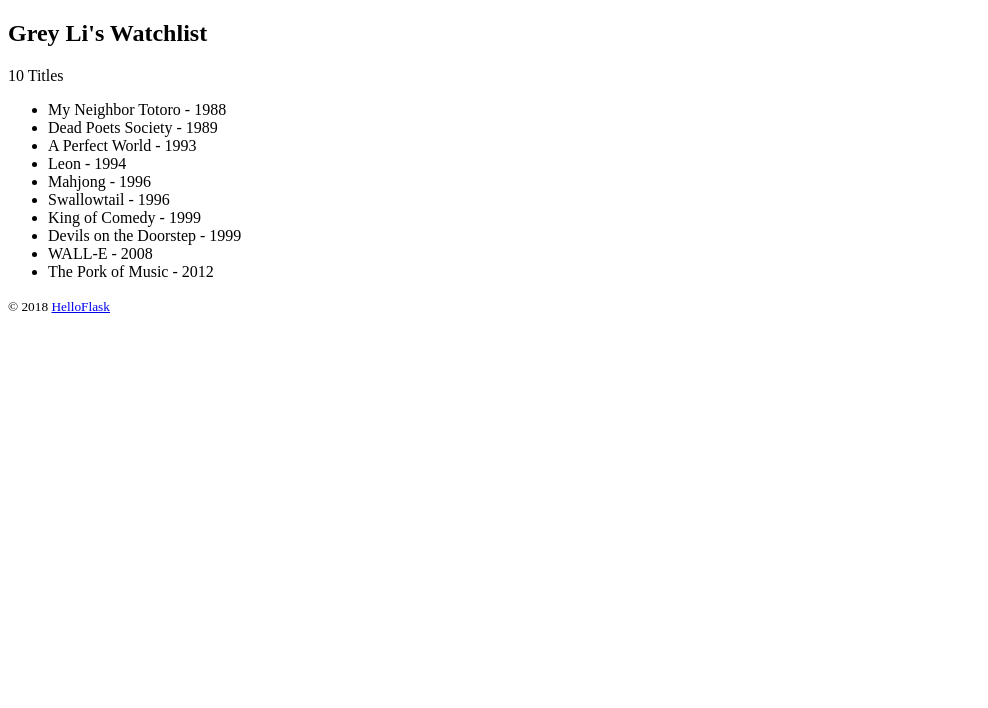
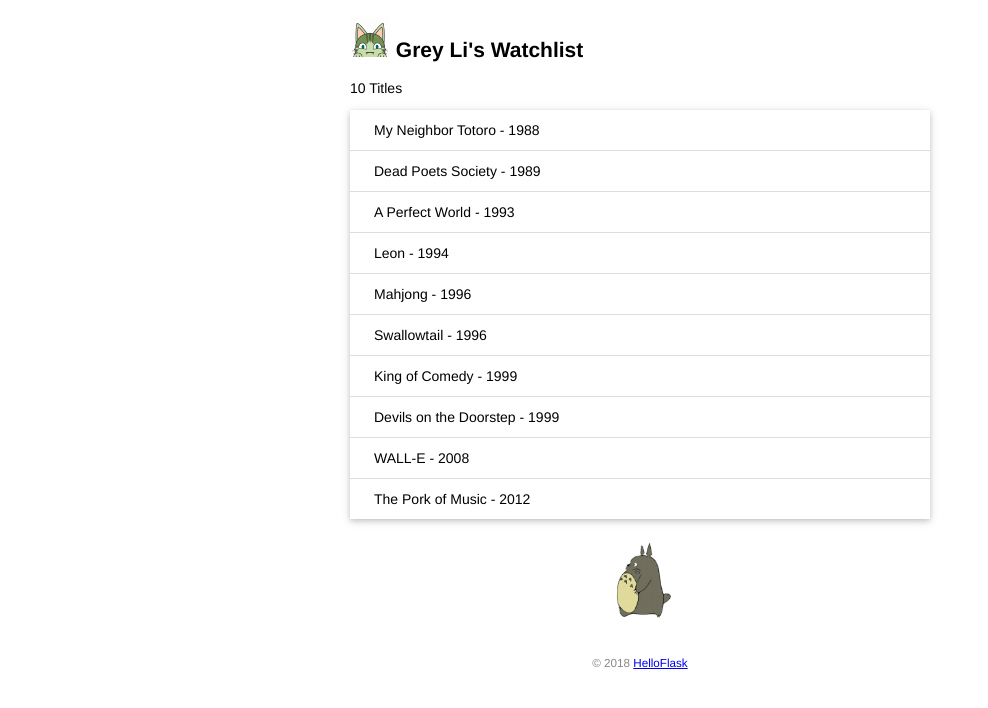
Before and after one commit to iotalpha/watchlist, a Flask app: page / in a window 1280 px wide. Shown: the top 708 px of the page, without its empty margins (0-988 px from the left). Run offline with Flask 2, Linux system fonts and the light colour scheme.

Commit message:
Add static files

```diff
--- /dev/null
+++ b/static/style.css
@@ -0,0 +1,126 @@
+body {
+    margin: auto;
+    max-width: 580px;
+    font-size: 14px;
+    font-family: Helvetica, Arial, sans-serif;
+}
+
+.avatar {
+    width: 40px;
+}
+
+nav ul {
+    list-style-type: none;
+    margin: 0;
+    padding: 0;
+    overflow: hidden;
+    background-color: #333;
+}
+
+nav li {
+    float: left;
+}
+
+nav li a {
+    display: block;
+    color: white;
+    text-align: center;
+    padding: 8px 12px;
+    text-decoration: none;
+}
+
+nav li a:hover {
+    background-color: #111;
+}
+
+.alert {
+    position: relative;
+    padding: 7px;
+    margin: 7px 0;
+    border: 1px solid transparent;
+    color: #004085;
+    background-color: #cce5ff;
+    border-color: #b8daff;
+    border-radius: 5px;
+}
+
+input[type=submit] {
+    font-family: inherit;
+}
+
+input[type=text] {
+    border: 1px solid #ddd;
+}
+
+input[name=year] {
+    width: 50px;
+}
+
+.btn {
+    font-size: 12px;
+    padding: 3px 5px;
+    text-decoration: none;
+    cursor: pointer;
+    background-color: white;
+    color: black;
+    border: 1px solid #555555;
+    border-radius: 5px;
+}
+
+.btn:hover {
+    text-decoration: none;
+    background-color: black;
+    color: white;
+    border: 1px solid black;
+}
+
+.movie-list {
+    list-style-type: none;
+    padding: 0;
+    margin-bottom: 10px;
+    box-shadow: 0 2px 5px 0 rgba(0, 0, 0, 0.16), 0 2px 10px 0 rgba(0, 0, 0, 0.12);
+}
+
+.movie-list li {
+    padding: 12px 24px;
+    border-bottom: 1px solid #ddd;
+}
+
+.movie-list li:last-child {
+    border-bottom: none;
+}
+
+.movie-list li:hover {
+    background-color: #f8f9fa;
+}
+
+.float-right {
+    float: right;
+}
+
+.inline-form {
+    display: inline;
+}
+
+.imdb {
+    font-size: 12px;
+    font-weight: bold;
+    color: black;
+    text-decoration: none;
+    background: #F5C518;
+    border-radius: 5px;
+    padding: 3px 5px;
+}
+
+.totoro {
+    display: block;
+    margin: 0 auto;
+    height: 100px;
+}
+
+footer {
+    color: #888;
+    margin-top: 15px;
+    text-align: center;
+    padding: 10px;
+}
--- a/templates/index.html
+++ b/templates/index.html
@@ -3,16 +3,22 @@
 <head>
     <meta charset="UTF-8">
     <title>{{ name }}'s Watchlist</title>
+    <link rel="icon" href="{{ url_for('static', filename='favicon.ico') }}">
+    <link rel="stylesheet" href="{{ url_for('static', filename='style.css') }}">
 </head>
 <body>
-    <h2>{{ name }}'s Watchlist</h2>
+    <h2>
+        <img alt="Avatar" class="avatar" src="{{ url_for('static', filename='images/avatar.png') }}" >
+        {{ name }}'s Watchlist
+    </h2>
     {# 使用 length 过滤器获取 movies变量的长度 #}
     <p>{{ movies|length }} Titles</p>
-    <ul>
+    <ul class="movie-list">
         {% for movie in movies %}
         <li>{{ movie.title }} - {{ movie.year }}</li>
         {% endfor %}
     </ul>
+    <img alt="Walking Totoro" class="totoro" src="{{ url_for('static', filename='images/totoro.gif') }}" >
     <footer>
         <small>&copy; 2018 <a href="http://helloflask.com/tutorial">HelloFlask</a></small>
     </footer>
```
Also changed, not shown: static/favicon.ico (added), static/images/avatar.png (added), static/images/totoro.gif (added).
